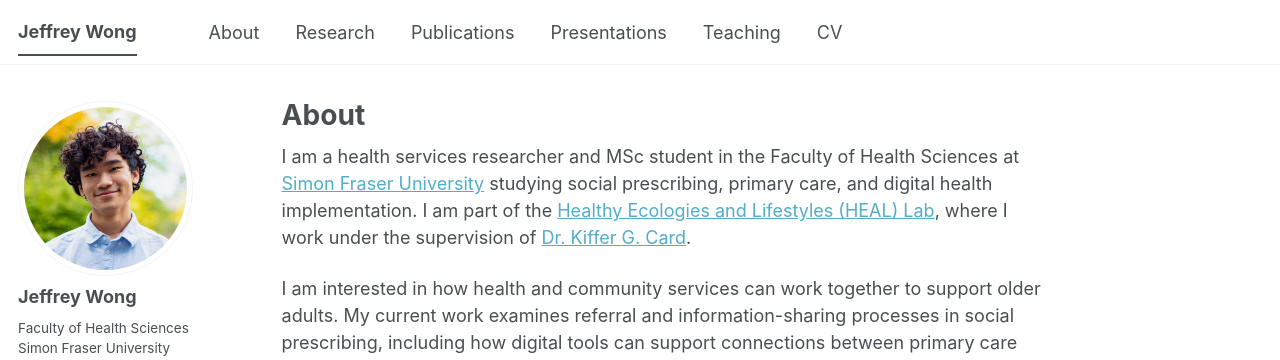
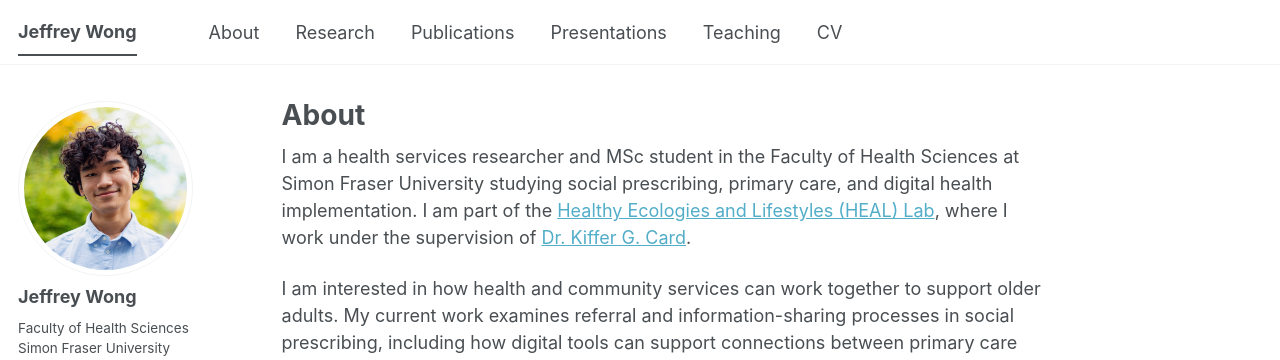
Before and after one commit to itsjeffreywong/itsjeffreywong.github.io, a Jekyll site: the page built from _pages/about.md, in a window 1280 px wide and 1124 px high. Shown: the top 360 px of the window. Built offline with Jekyll 4.4.1, drawn with Linux system fonts in a browser that asks for light colours; a style sheet for code colours, icons or effects is not loaded; part of the change alters nothing that is shown.

```diff
--- a/_pages/about.md
+++ b/_pages/about.md
@@ -8,7 +8,7 @@ redirect_from:
   - /about.html
 ---
 
-I am a health services researcher and MSc student in the Faculty of Health Sciences at [Simon Fraser University](https://sfu.ca) studying social prescribing, primary care, and digital health implementation. I am part of the [Healthy Ecologies and Lifestyles (HEAL) Lab](https://heal-lab.ca), where I work under the supervision of [Dr. Kiffer G. Card](https://sfu.ca/fhs/about/people/profiles/kiffer-card).
+I am a health services researcher and MSc student in the Faculty of Health Sciences at Simon Fraser University studying social prescribing, primary care, and digital health implementation. I am part of the [Healthy Ecologies and Lifestyles (HEAL) Lab](https://heal-lab.ca), where I work under the supervision of [Dr. Kiffer G. Card](https://sfu.ca/fhs/about/people/profiles/kiffer-card).
 
 I am interested in how health and community services can work together to support older adults. My current work examines referral and information-sharing processes in social prescribing, including how digital tools can support connections between primary care and community-based services.
 
```
